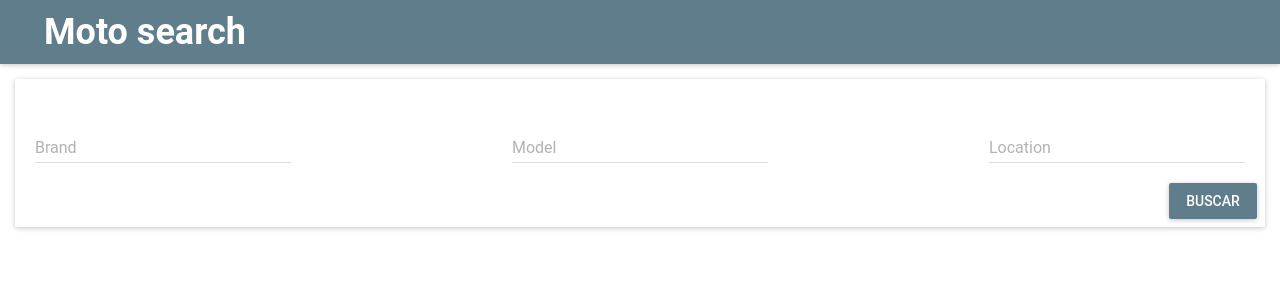
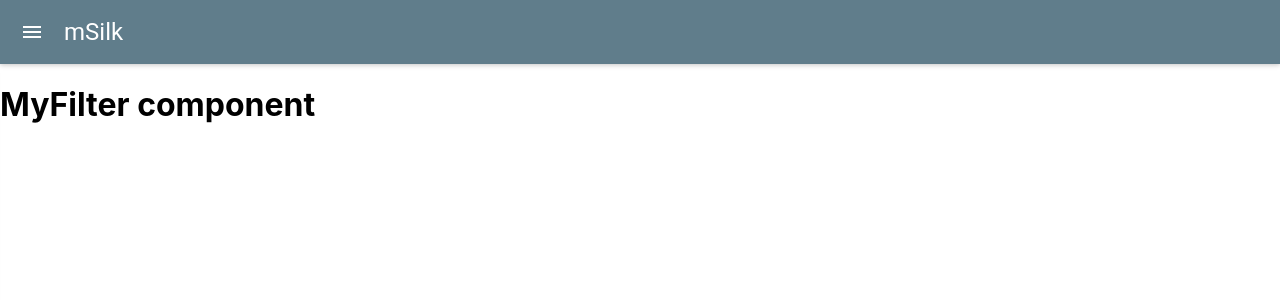
Before and after one commit to MiguelHang/msilk, a React (Create React App) app: page /myfilters in a window 1280 px wide. Shown: the top 300 px of the page. Built offline with nearby package versions, Linux system fonts and the light colour scheme.

Commit message:
Drawer mnenu and routing created

```diff
--- a/package.json
+++ b/package.json
@@ -7,6 +7,7 @@
     "material-ui": "^0.20.2",
     "react": "^16.8.6",
     "react-dom": "^16.8.6",
+    "react-router-dom": "^5.0.1",
     "react-scripts": "2.1.8",
     "styled-components": "^4.2.0"
   },
--- a/public/index.html
+++ b/public/index.html
@@ -22,7 +22,7 @@
       work correctly both with client-side routing and a non-root public URL.
       Learn how to configure a non-root public URL by running `npm run build`.
     -->
-    <title>Moto search</title>
+    <title>mSilk</title>
   </head>
   <body>
     <noscript>You need to enable JavaScript to run this app.</noscript>
--- a/src/App.js
+++ b/src/App.js
@@ -1,16 +1,14 @@
 import React, { Component } from 'react';
-import AppContainer from './common/AppContainer';
+import AppContainer from './appContainer/AppContainer';
 import Header from './header/header';
-import MotosContainer from './motosContainer/motosContainer';
 
 class App extends Component {
+
   render() {
     return (
       <div>
         <Header/>
-        <AppContainer>
-          <MotosContainer/>
-        </AppContainer>
+        <AppContainer/>
       </div>
     )
   }
--- /dev/null
+++ b/src/appContainer/AppContainer.js
@@ -0,0 +1,20 @@
+// import styled from 'styled-components';
+
+// export default styled.div`
+
+// `
+import React from "react";
+import { Switch, Route } from "react-router-dom";
+import MotoContainer from "../motosContainer/motosContainer";
+import Favorite from "../favorites/favorite";
+import MyFilter from "../myfilters/myfilter";
+const AppContainer = () => (
+  <div>
+    <Switch>
+      <Route exact path="/" component={MotoContainer} />
+      <Route path="/myfilters" component={MyFilter} />
+      <Route path="/favorites" component={Favorite} />
+    </Switch>
+  </div>
+);
+export default AppContainer;
--- a/src/common/AppContainer.js
+++ /dev/null
@@ -1,5 +0,0 @@
-import styled from 'styled-components';
-
-export default styled.div`
-
-`
--- /dev/null
+++ b/src/favorites/favorite.js
@@ -0,0 +1,5 @@
+import React from "react";
+
+const Favorite = () => <h1>Favorite component</h1>;
+
+export default Favorite;
--- a/src/header/header.js
+++ b/src/header/header.js
@@ -1,21 +1,41 @@
 import React, { Component } from 'react';
 import AppBar from 'material-ui/AppBar';
+import Drawer from 'material-ui/Drawer';
+import MenuItem from 'material-ui/MenuItem';
+import { Link } from "react-router-dom";
 
-import { Logo, PageTitle } from './styles';
+const styles = {
+  navBar: {'top': AppBar.height}
+}
 
 class Header extends Component {
+
+  constructor(props) {
+    super(props);
+    this.state = {open: false};
+  }
+
+  handleToggle = () => {
+    this.setState({open: !this.state.open})
+  };
+
   render() {
     return (
       <div>
         <AppBar
-          title={
-            <div>
-              {/* <Logo src={logo}/> */}
-              <PageTitle>Moto search</PageTitle>
-            </div>
-          }
-          showMenuIconButton={false}
+          title={'mSilk'}
+          showMenuIconButton={true}
+          onLeftIconButtonClick={this.handleToggle}
         />
+        <Drawer
+            open={this.state.open}
+            onRequestChange={() => this.setState({open: false})}
+            containerStyle={styles.navBar}
+        >
+          <Link to="/"><MenuItem onClick={this.handleToggle}>Search</MenuItem></Link>
+          <Link to="/myfilters"><MenuItem onClick={this.handleToggle}>My filters</MenuItem></Link>
+          <Link to="/favorites"><MenuItem onClick={this.handleToggle}>Favorites</MenuItem></Link>
+        </Drawer>
       </div>
     )
   }
--- a/src/index.js
+++ b/src/index.js
@@ -5,6 +5,7 @@ import App from './App';
 import * as serviceWorker from './serviceWorker';
 import MuiThemeProvider from 'material-ui/styles/MuiThemeProvider'
 import getMuiTheme from 'material-ui/styles/getMuiTheme'
+import { BrowserRouter as Router } from "react-router-dom";
 
 import colors from './styles/colors'
 
@@ -15,9 +16,11 @@ const muiTheme = getMuiTheme({
 })
 
 ReactDOM.render(
-  <MuiThemeProvider muiTheme={muiTheme}>
-    <App />
-  </MuiThemeProvider>
+  <Router>
+    <MuiThemeProvider muiTheme={muiTheme}>
+      <App/>
+    </MuiThemeProvider>
+  </Router>
   , document.getElementById('root'))
 
 serviceWorker.unregister();
--- /dev/null
+++ b/src/myfilters/myfilter.js
@@ -0,0 +1,5 @@
+import React from "react";
+
+const MyFilter = () => <h1>MyFilter component</h1>;
+
+export default MyFilter;
```
Also changed, not shown: 1 other file (tests, documents, lock files or other folders).
